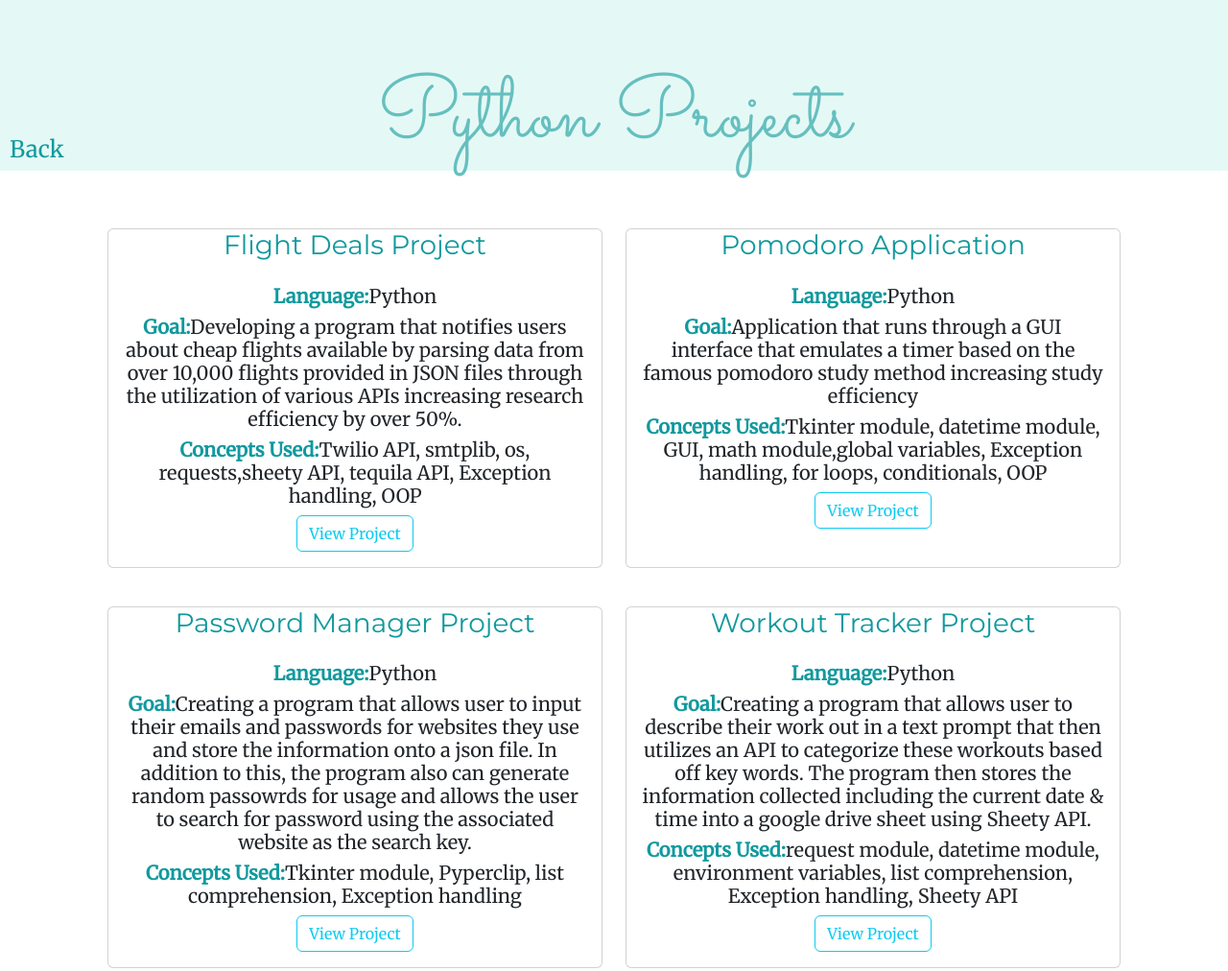
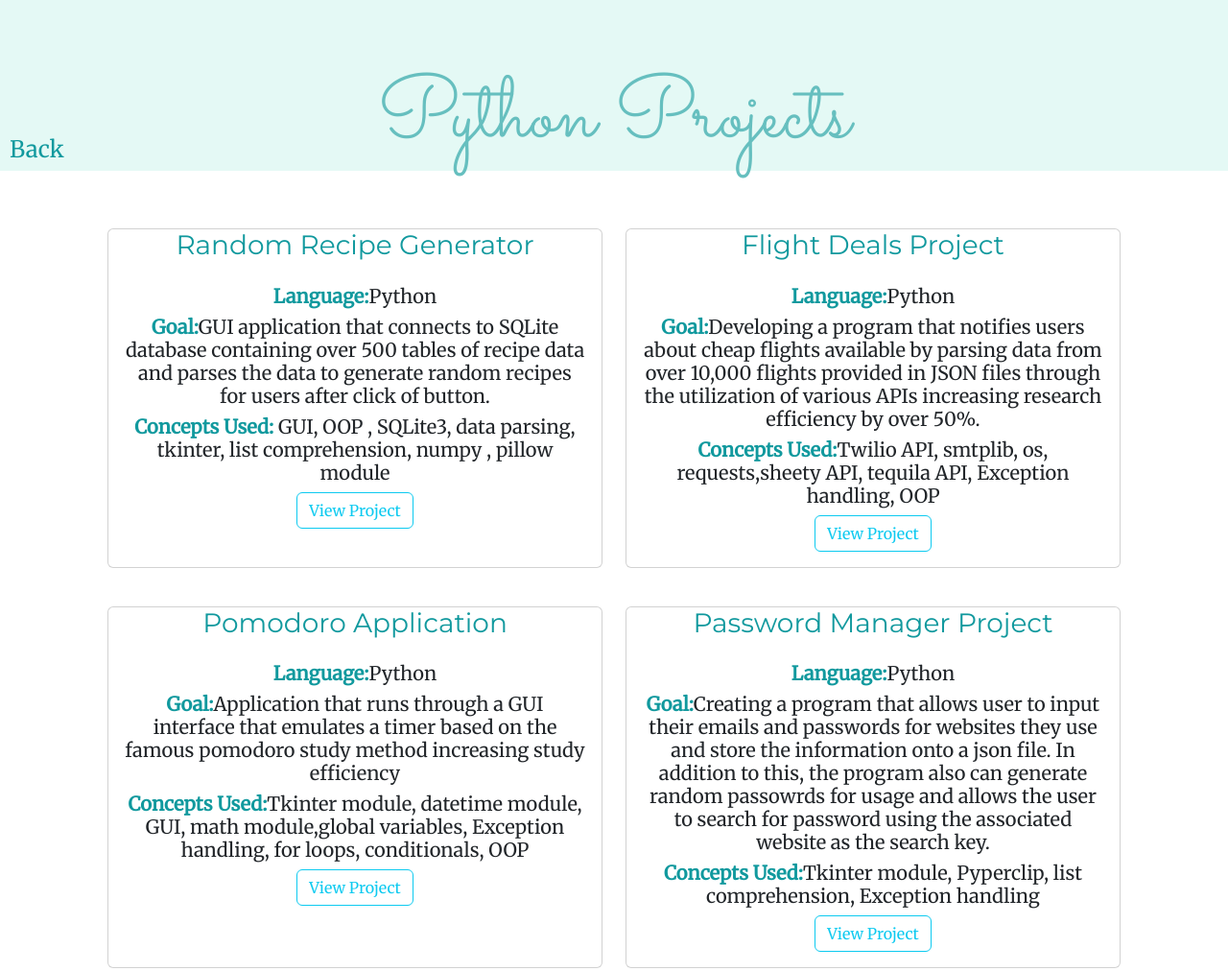
Before and after one commit to Dillon1john/Mypage, a plain HTML site: page pythonProjects.html in a window 1280 px wide. Shown: the top 1012 px of the page at 96% size. Drawn offline with nearby package versions, Linux system fonts and the light colour scheme.

Commit message:
Update pythonProjects.html

```diff
--- a/pythonProjects.html
+++ b/pythonProjects.html
@@ -23,6 +23,22 @@
     </div>
 
     <div class="pythonTable row">
+
+
+       <div class="project-column col-lg-6">
+        <div class="card h-100">
+          <div class="project-title class-header">
+            <h3>Random Recipe Generator</h3>
+          </div>
+          <div class="card-body">
+            <h5><strong>Language:</strong>Python</h5>
+            <h5><strong>Goal:</strong>GUI application that connects to SQLite
+database containing over 500 tables of recipe data and parses the data to generate random recipes for users after click of button.</h5>
+              <h5><strong>Concepts Used:</strong> GUI, OOP , SQLite3, data parsing, tkinter, list comprehension, numpy , pillow module</h5>
+              <a href="https://github.com/Dillon1john/PythonProjects/tree/main/Recipe-Picker_"><button class="btn btn-outline-info" >View Project</button></a>
+          </div>
+        </div>
+      </div>
 
       <div class="project-column col-lg-6">
         <div class="card h-100">
```
